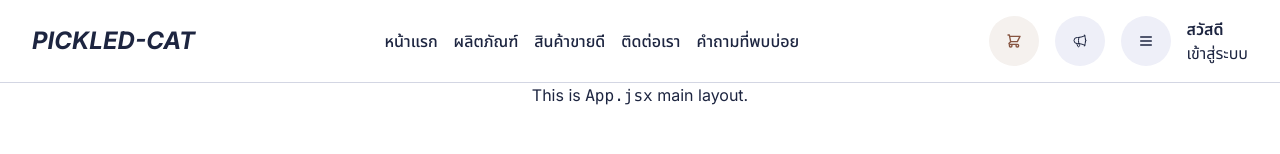
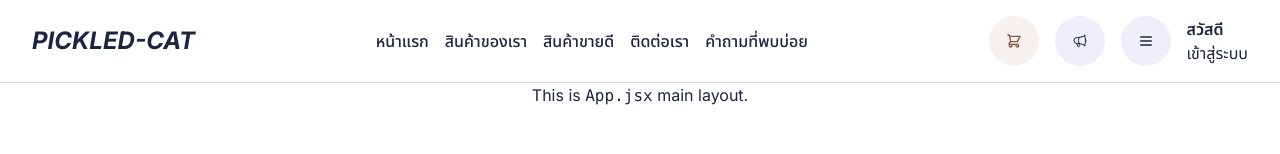
Before and after one commit to orayachan/jsd9-pickled-cat-frontend, a React (Vite) app: page / in a window 1280 px wide. Shown: the top 154 px of the page. Built offline with nearby package versions, Linux system fonts and the light colour scheme.

Commit message:
fix(header): add Link to Home

```diff
--- a/src/components/customs/Header.jsx
+++ b/src/components/customs/Header.jsx
@@ -5,6 +5,7 @@ import {
   HiOutlineUserCircle,
 } from 'react-icons/hi';
 import { HiOutlineMegaphone } from 'react-icons/hi2';
+import { Link } from 'react-router';
 
 export function Header() {
   const [isMenuOpen, setIsMenuOpen] = useState(false);
@@ -13,20 +14,20 @@ export function Header() {
       <nav className='mx-auto flex items-center justify-between gap-4 lg:max-w-screen-2xl'>
         {/* Part - start */}
         <h1 className='flex items-start text-xl font-bold italic lg:text-2xl'>
-          <a href='#' className='hover:text-primary-700'>
+          <Link to='/' className='hover:text-primary-700'>
             PICKLED-CAT
-          </a>
+          </Link>
         </h1>
         {/* Part - middle */}
         <ul className='hidden items-center justify-center gap-4 font-medium lg:flex'>
           <li>
-            <a href='#' className='hover:text-primary-600'>
+            <Link to='/' className='hover:text-primary-600'>
               หน้าแรก
-            </a>
+            </Link>
           </li>
           <li>
             <a href='#products' className='hover:text-primary-600'>
-              ผลิตภัณฑ์
+              สินค้าของเรา
             </a>
           </li>
           <li>
```
